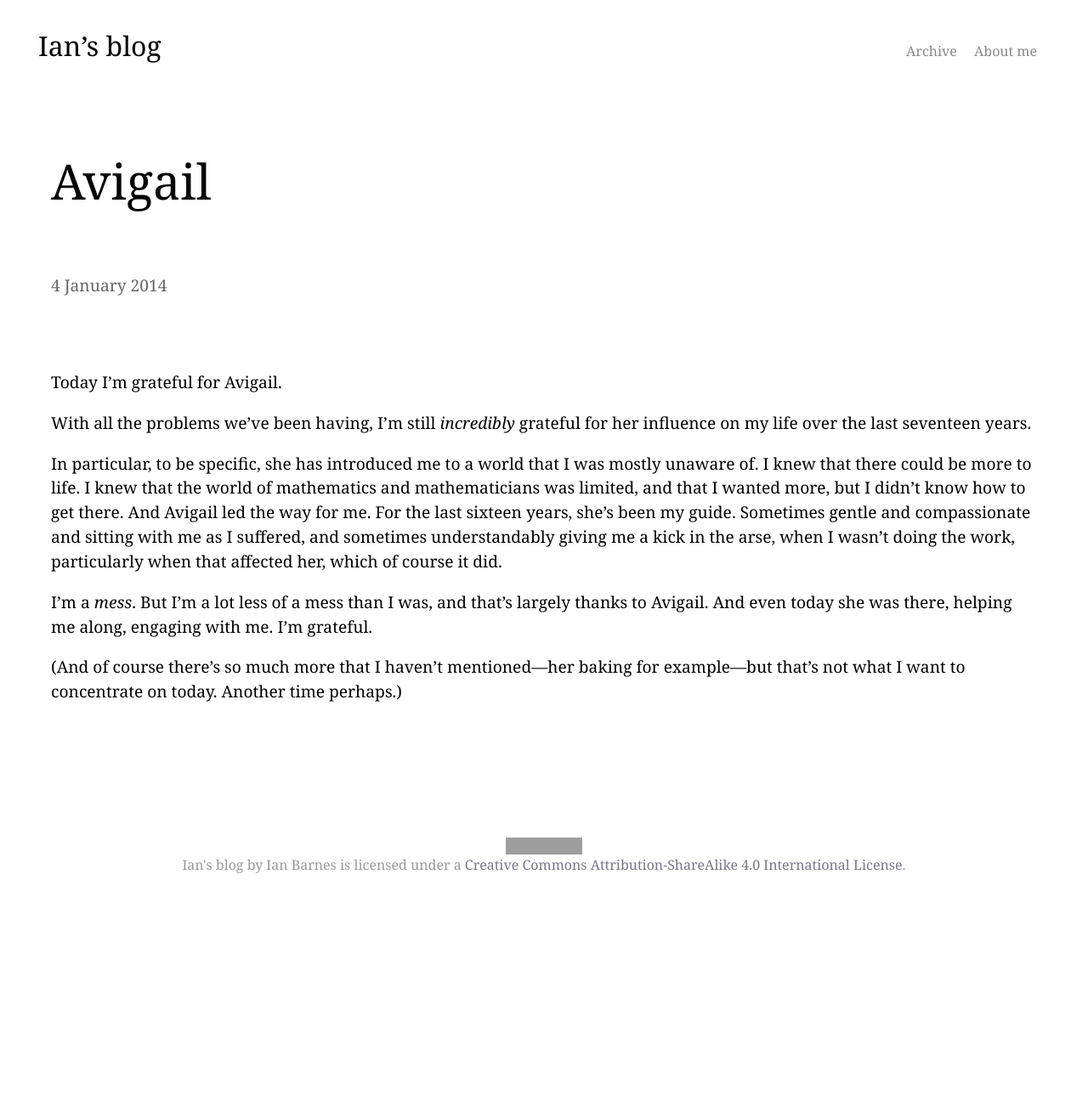
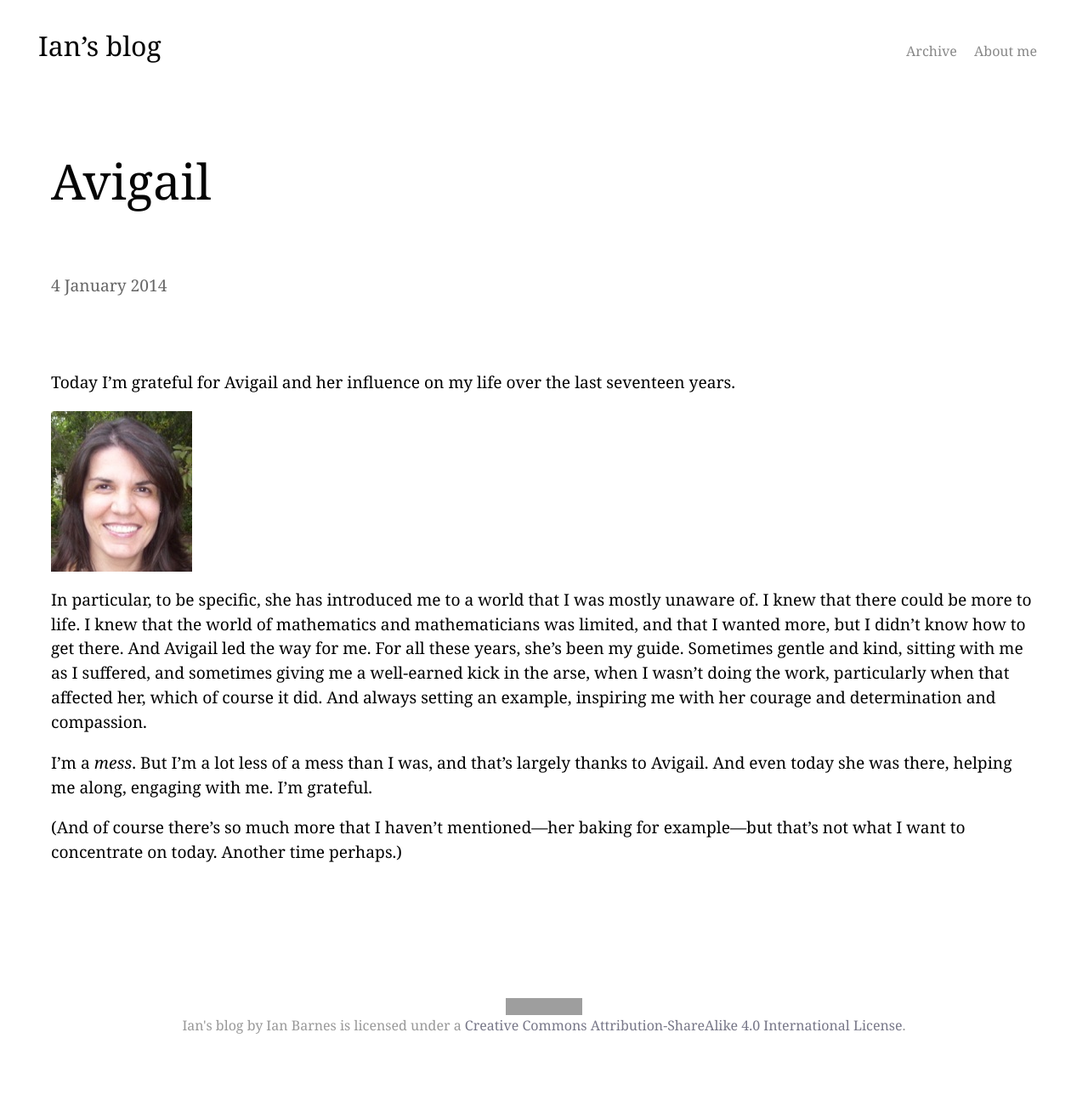
Before and after one commit to ian-barnes/ian-barnes.github.io, a Jekyll site: the page built from _posts/2014-01-04-Avigail.md, in a window 1280 px wide. Shown: the whole page at 85% size. Built offline with Jekyll 4.4.1, drawn with Linux system fonts in a browser that asks for light colours; some web fonts are replaced; Markdown is read by kramdown in place of the engine named in the settings; before the commit the page ends 1126 px from its top, so only the background shows below that; grey boxes are pictures that could not be loaded.

Commit message:
Remove stuff about Avigail. Add pic of her.

```diff
--- a/_posts/2014-01-04-Avigail.md
+++ b/_posts/2014-01-04-Avigail.md
@@ -4,24 +4,12 @@ title: "Avigail"
 categories: Gratitude
 ---
 
-Today I'm grateful for Avigail.
+Today I'm grateful for Avigail and her influence on my life over the last seventeen years.
 
-With all the problems we've been having, I'm still *incredibly* grateful for her
-influence on my life over the last seventeen years.
+![Avigail](/images/2014-01-04-Avigail.jpg)
 
-In particular, to be specific, she has introduced me to a world that I was
-mostly unaware of. I knew that there could be more to life. I knew that the
-world of mathematics and mathematicians was limited, and that I wanted more, but
-I didn't know how to get there. And Avigail led the way for me. For the last
-sixteen years, she's been my guide. Sometimes gentle and compassionate and
-sitting with me as I suffered, and sometimes understandably giving me a kick in
-the arse, when I wasn't doing the work, particularly when that affected her,
-which of course it did.
+In particular, to be specific, she has introduced me to a world that I was mostly unaware of. I knew that there could be more to life. I knew that the world of mathematics and mathematicians was limited, and that I wanted more, but I didn't know how to get there. And Avigail led the way for me. For all these years, she's been my guide. Sometimes gentle and kind, sitting with me as I suffered, and sometimes giving me a well-earned kick in the arse, when I wasn't doing the work, particularly when that affected her, which of course it did. And always setting an example, inspiring me with her courage and determination and compassion.
 
-I'm a *mess*. But I'm a lot less of a mess than I was, and that's largely thanks
-to Avigail. And even today she was there, helping me along, engaging with me.
-I'm grateful.
+I'm a *mess*. But I'm a lot less of a mess than I was, and that's largely thanks to Avigail. And even today she was there, helping me along, engaging with me. I'm grateful.
 
-(And of course there's so much more that I haven't mentioned---her baking for
-example---but that's not what I want to concentrate on today. Another time
-perhaps.)
+(And of course there's so much more that I haven't mentioned---her baking for example---but that's not what I want to concentrate on today. Another time perhaps.)
```
Also changed, not shown: _posts/2014-01-01-My-golden-boy.md (+4 -13 lines), images/2014-01-04-Avigail.jpg (added).
